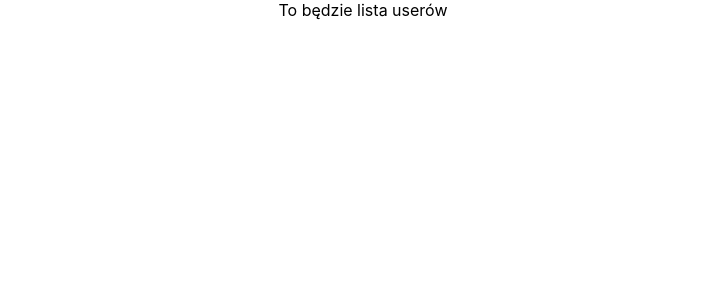
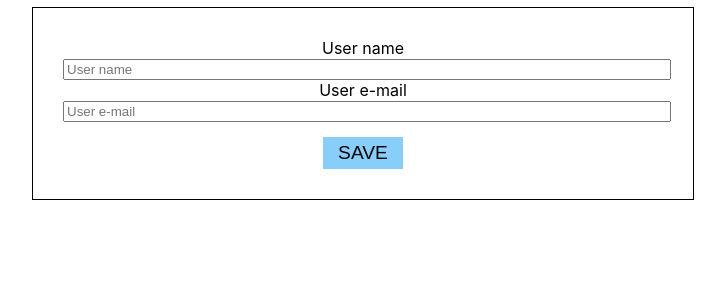
Before and after one commit to mmindykowski/react-formularze-zdarzenia, a React (Create React App) app: page / in a window 1280 px wide. Shown: the top 300 px of the page, without its empty margins (277-1002 px from the left). Built offline with nearby package versions, Linux system fonts and the light colour scheme.

Commit message:
stylowanie formularza

```diff
--- /dev/null
+++ b/src/UsersList.css
@@ -0,0 +1,25 @@
+.usersList form {
+    max-width: 600px;
+    border: 1px solid black;
+    padding: 30px;
+    margin: 7px auto;
+}
+
+.usersList form input {
+    width: 100%;
+}
+
+.usersList form button {
+    background-color: lightskyblue;
+    padding: 5px 15px;
+    margin-top: 15px;
+    border: 0;
+    text-transform: uppercase;
+    font-weight: 500;
+    font-size: 1.2rem;
+    cursor: pointer;
+}
+
+.usersList form button:hover {
+    opacity: 0.8;
+}
--- a/src/UsersList.js
+++ b/src/UsersList.js
@@ -1,5 +1,19 @@
+import { useState } from 'react';
+import './UsersList.css';
+
 const UsersList = () => {
-  return <div className="usersList">To będzie lista userów</div>;
+
+    const [username, setUserName] = useState()
+
+  return <div className="usersList">
+    <form>
+        <label htmlFor="username">User name</label>
+        <input type="text" id="username" name="username" placeholder="User name"/>
+        <label htmlFor="email">User e-mail</label>
+        <input type="email" id="email" name="email" placeholder="User e-mail"/>
+        <button>Save</button>
+    </form>
+  </div>;
 };
 
-export default UsersList;
+export default UsersList
```
